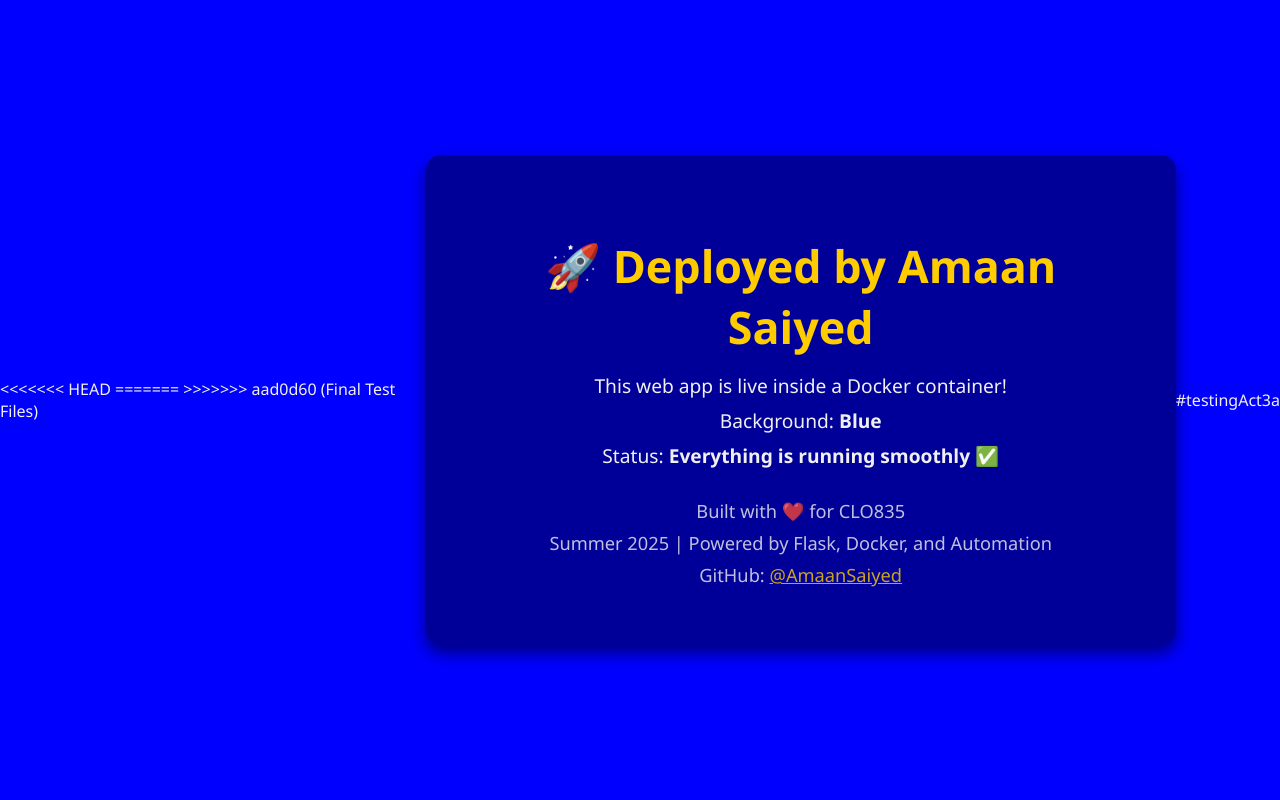
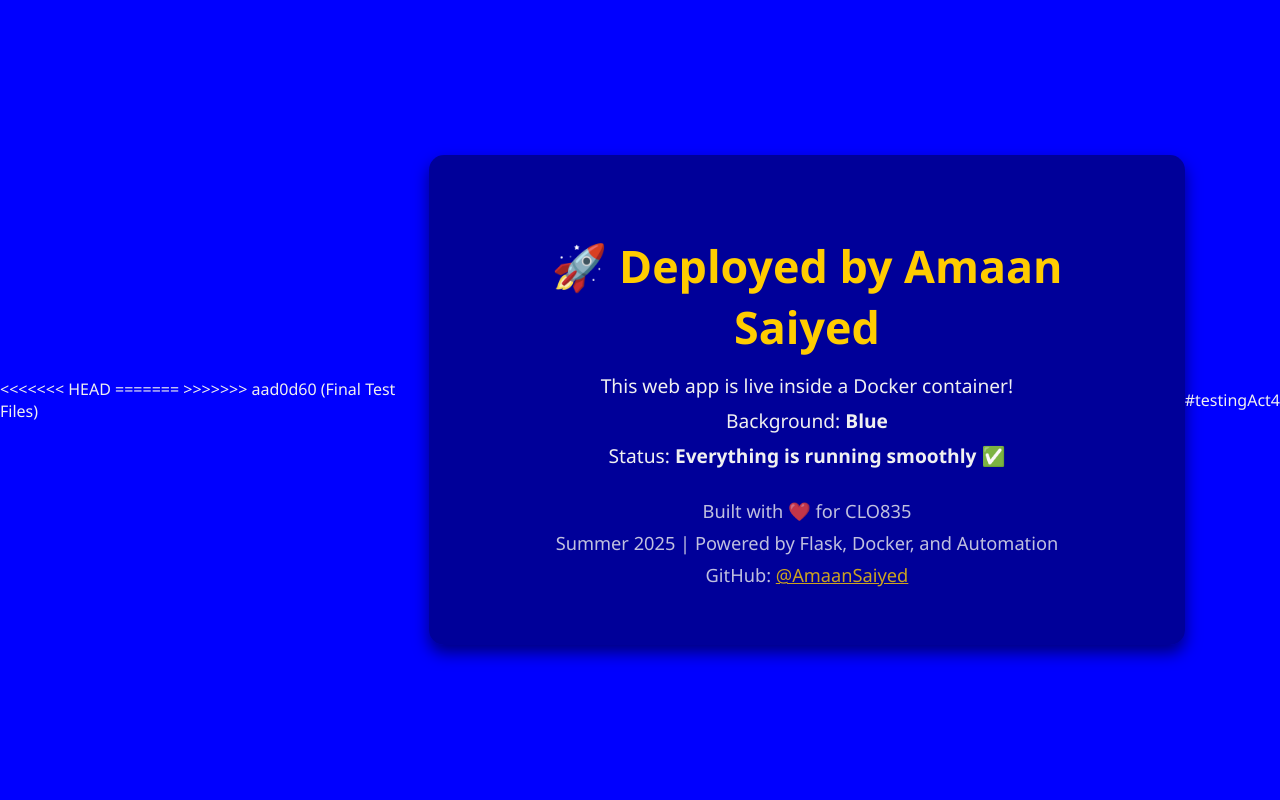
Before and after one commit to AmaanSaiyed/clo835-app, a Flask app: page / in a window 1280 px wide. Run offline with Flask 3, Linux system fonts and the light colour scheme.

Commit message:
Trigger GitHub Actions workflow temp

```diff
--- a/app/templates/index.html
+++ b/app/templates/index.html
@@ -70,4 +70,4 @@
     </div>
 </body>
 </html>
-#testingAct3a
+#testingAct4
```
